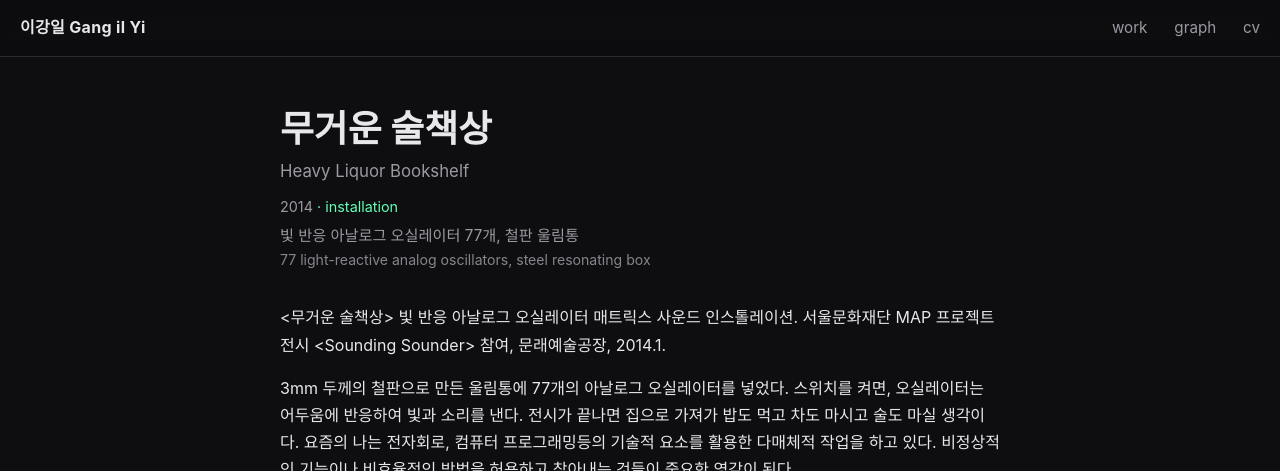
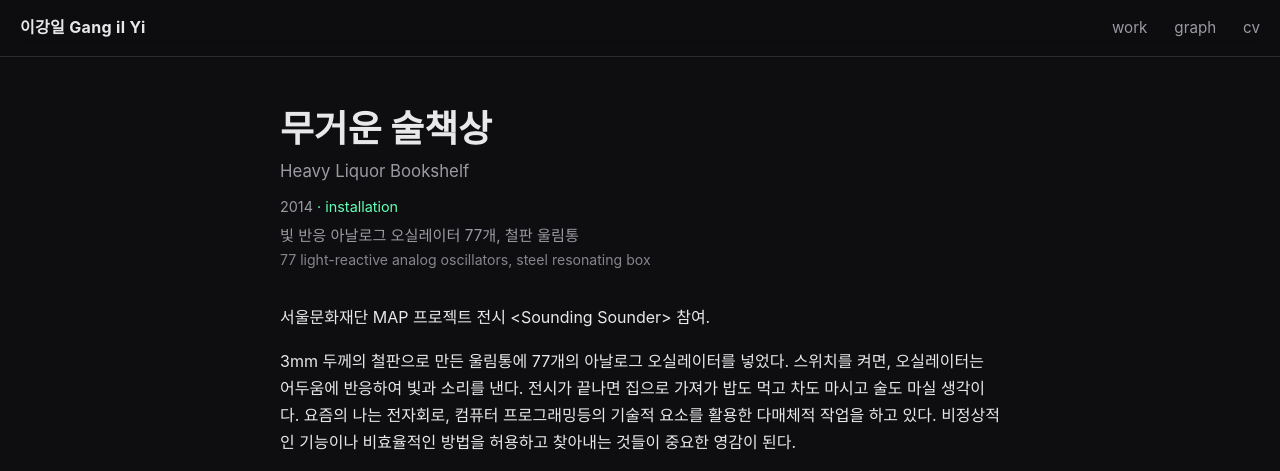
Before and after one commit to morfant/Gang-il-Yi, a Jekyll site: the page built from _projects/heavy_drinking_desk.md, in a window 1280 px wide and 900 px high, cut to the strip 0-471 px from the top of the window. Built offline with Jekyll 4.4.1, drawn with Linux system fonts in a browser that asks for light colours; some web fonts are replaced.

Commit message:
Update site

```diff
--- a/_projects/heavy_drinking_desk.md
+++ b/_projects/heavy_drinking_desk.md
@@ -21,7 +21,7 @@ role: "사운드 인스톨레이션"
 role_en: "sound installation"
 ---
 
-&lt;무거운 술책상&gt; 빛 반응 아날로그 오실레이터 매트릭스 사운드 인스톨레이션. 서울문화재단 MAP 프로젝트 전시 &lt;Sounding Sounder&gt; 참여, 문래예술공장, 2014.1.
+서울문화재단 MAP 프로젝트 전시 &lt;Sounding Sounder&gt; 참여.
 
 3mm 두께의 철판으로 만든 울림통에 77개의 아날로그 오실레이터를 넣었다. 스위치를 켜면, 오실레이터는 어두움에 반응하여 빛과 소리를 낸다. 전시가 끝나면 집으로 가져가 밥도 먹고 차도 마시고 술도 마실 생각이다. 요즘의 나는 전자회로, 컴퓨터 프로그래밍등의 기술적 요소를 활용한 다매체적 작업을 하고 있다. 비정상적인 기능이나 비효율적인 방법을 허용하고 찾아내는 것들이 중요한 영감이 된다.
 
```
Also changed, not shown: 2 other files.
